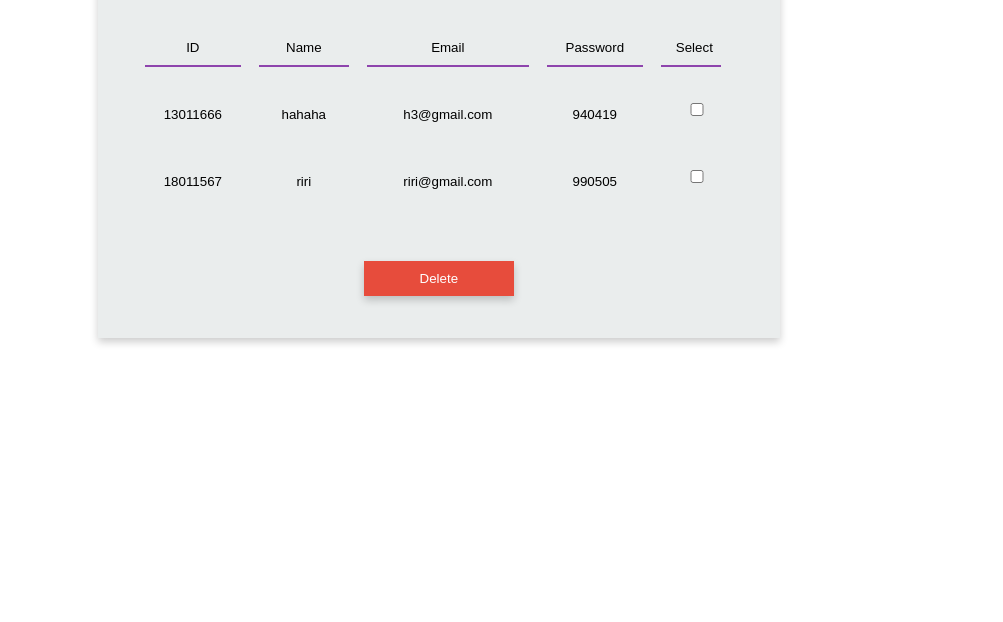
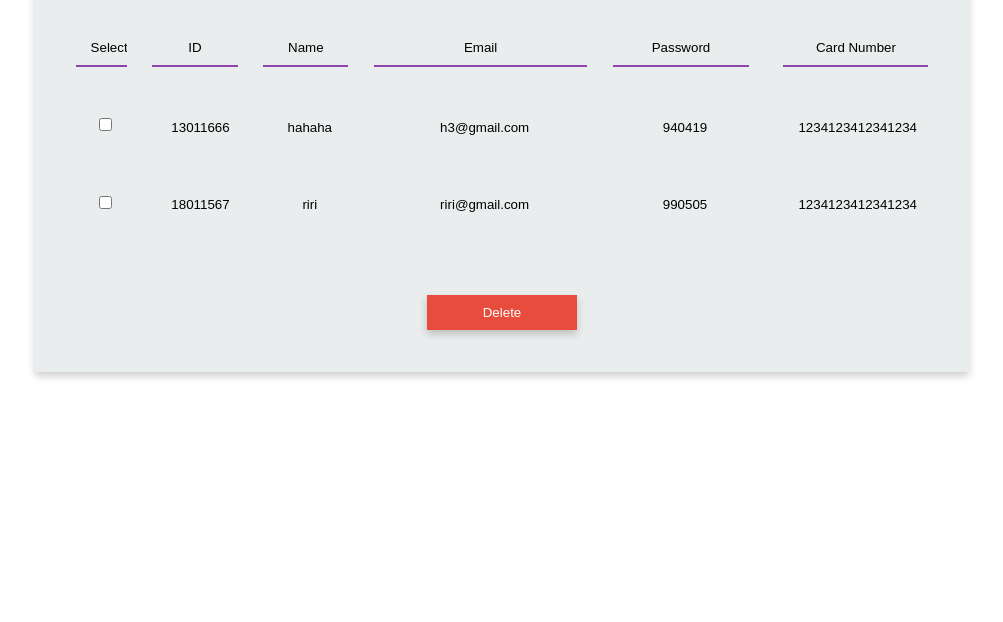
Before and after one commit to reyeon1209/Database_Project_2, a plain HTML site: page 관리자/user.html in a window 1280 px wide. Shown: the part 178-800 px from the top of the page, without its empty margins (163-1166 px from the left). Drawn offline with Linux system fonts and the light colour scheme.

Commit message:
user 수정

```diff
--- a/관리자/css/user.css
+++ b/관리자/css/user.css
@@ -1,24 +1,36 @@
 .card {
-	margin: 5% 20% 0% 20%;
-    width: 50%;
+	margin: 5% 15% 0% 15%;
+    width: 70%;
+}
+
+.select_head {
+    float: left;
+    width: 6%;
+    margin-right: 3%;
+}
+
+.select {
+    float: left;
+	width: 6%;
+	margin-top: 1%;
+    margin-right: 3%;
 }
 
 .uid {
     float: left;
-    width: 16%;
-    margin-left: 1%;
+    width: 10%;
+    margin-right: 3%;
 }
 
 .name {
     float: left;
-    width: 15%;
-	margin-left: 3%;
-	margin-right: 3%;
+    width: 10%;
+    margin-right: 3%;
 }
 
 .email {
     float: left;
-    width: 27%;
+    width: 25%;
 	margin-right: 3%;
 }
 
@@ -28,12 +40,7 @@
     margin-right: 3%;
 }
 
-.select_head {
-    width: 10%;
+.card_num {
+    float: right;
+    width: 17%;
 }
-
-.select {
-	width: 10%;
-	margin-top: 1%;
-	margin-left: 1%;
-}
--- a/관리자/user.html
+++ b/관리자/user.html
@@ -17,24 +17,26 @@
 
 					<!--사용자 리스트-->
 					<div id="table">
+						<input class="select_head" id="head" type="button" name="select" value="Select">
 						<input class="uid" id="head" type="button" name="uid" value="ID">
                         <input class="name" id="head" type="button" name="name" value="Name">
                         <input class="email" id="head" type="button" name="email" value="Email">
 						<input class="pwd" id="head" type="button" name="pwd" value="Password">
-						<input class="select_head" id="head" type="button" name="select" value="Select">
+						<input class="card_num" id="head" type="button" name="card_num" value="Card Number">
 						<br>
+						<label><input class="select" type="checkbox" name="select" value=""></label>
 						<input class="uid"type="button" name="uid" value="13011666">
                         <input class="name" type="button" name="name" value="hahaha"">
                         <input class="email" type="button" name="email" value="h3@gmail.com">
 						<input class="pwd" type="button" name="pwd" value="940419">
-						<label><input class="select" type="checkbox" name="select" value=""><br></label>
+						<input class="card_num" type="button" name="card_num" value="1234123412341234">
 						<br>
+						<label><input class="select" type="checkbox" name="select" value=""></label>
 						<input class="uid" type="button" name="uid" value="18011567">
                         <input class="name" type="button" name="name" value="riri">
                         <input class="email" type="button" name="email" value="riri@gmail.com">
 						<input class="pwd" type="button" name="pwd" value="990505">
-						<label><input class="select" type="checkbox" name="select" value=""><br></label>
-						<br>
+						<input class="card_num" type="button" name="card_num" value="1234123412341234">
 					</div>
 
 					<div class="btns">
```
